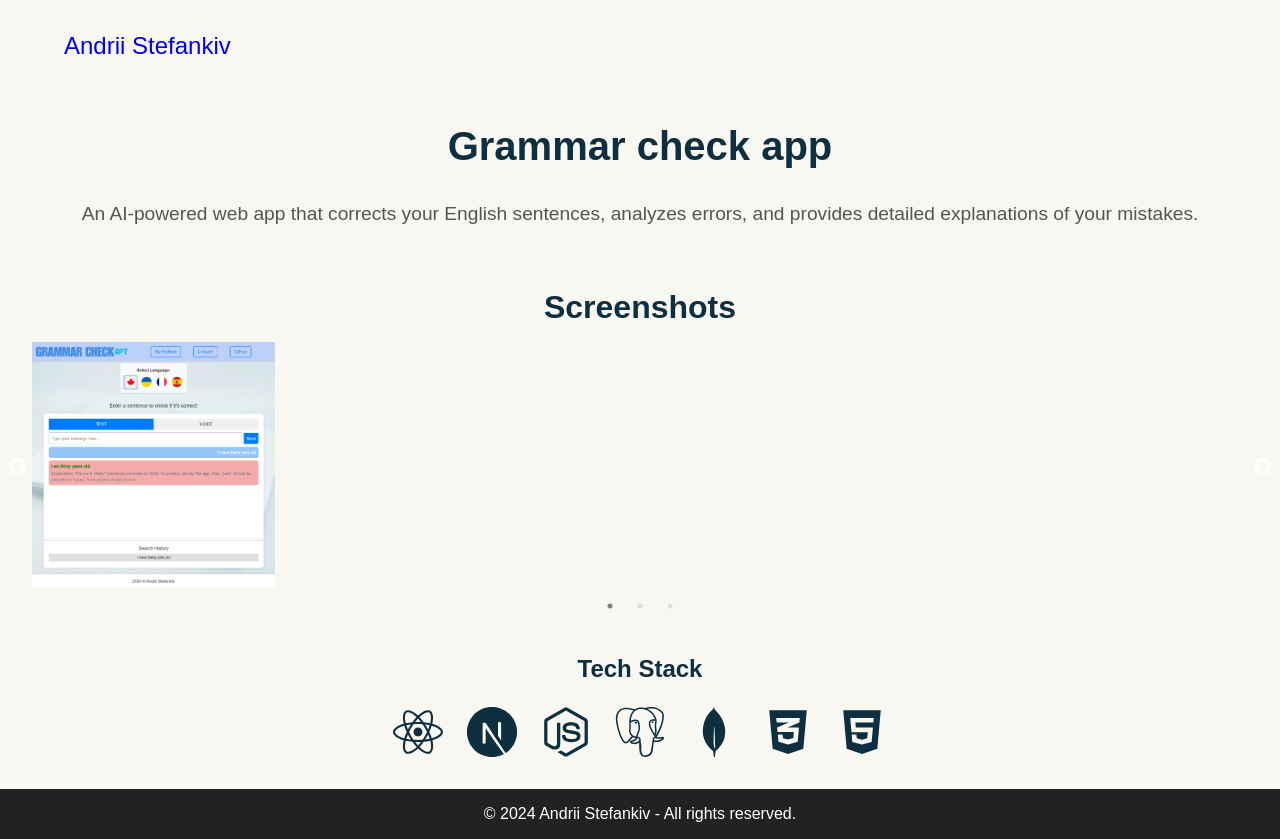
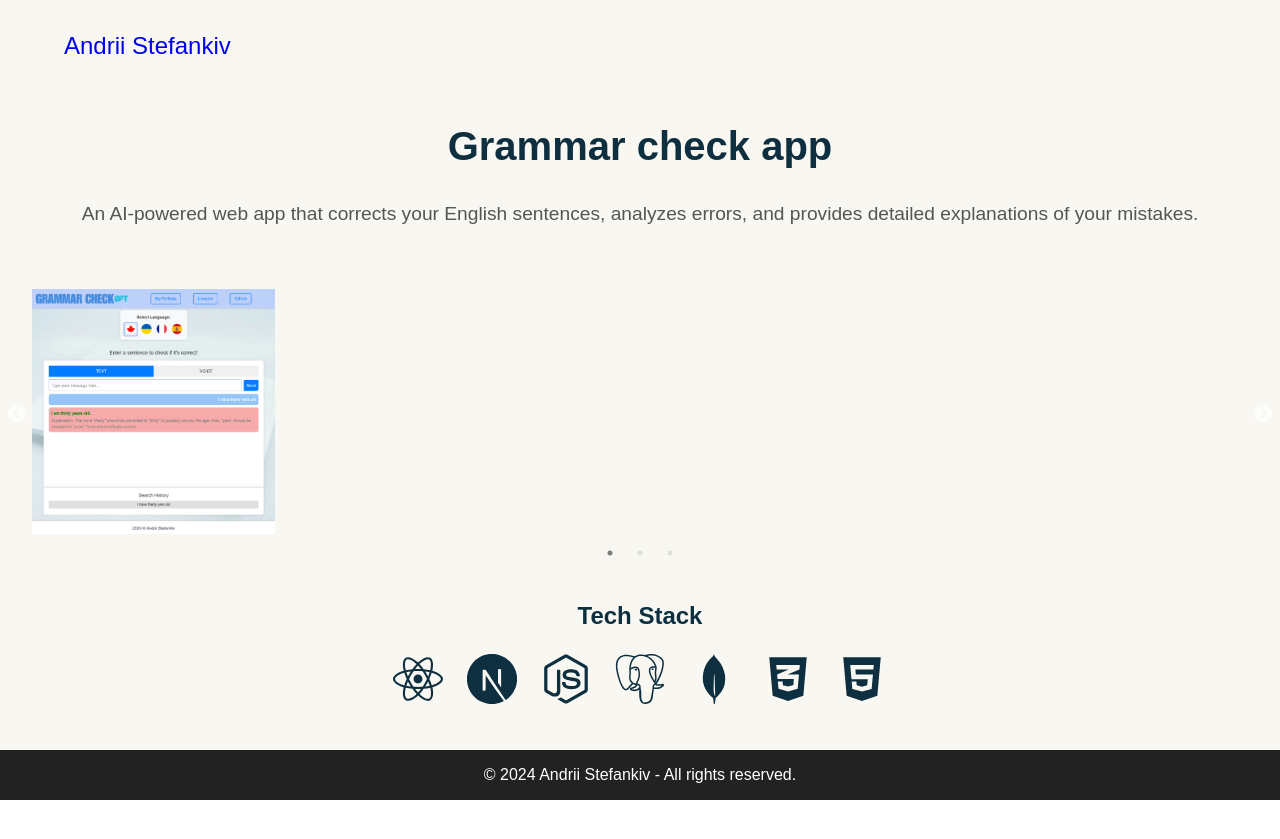
Before and after one commit to AStefankiv/my_portfolio, a React (Vite) app: page /grammar-check in a window 1280 px wide. After the commit the page ends 800 px from the top, so only its background shows below. Built offline with nearby package versions, Linux system fonts and the light colour scheme; a web font is replaced by a local one.

Commit message:
Bring footer to the very bottom

```diff
--- a/src/pages/GrammarCheckPage/GrammarCheckPage.jsx
+++ b/src/pages/GrammarCheckPage/GrammarCheckPage.jsx
@@ -7,8 +7,9 @@ import SimpleSlider from "./SimpleSlider";
 
 const GrammarCheckPage = () => {
   return (
-    <div>
+    <div className="page-container">
       <Header />
+      <main className="content">
       <section className={`innerWidth ${css.introSection}`}>
         <h1>Grammar check app</h1>
         <br />
@@ -18,7 +19,6 @@ const GrammarCheckPage = () => {
       </section>
 
       <section className={css.sliderSection}>
-        <h2>Screenshots</h2>
         <SimpleSlider />
       </section>
 
@@ -35,6 +35,7 @@ const GrammarCheckPage = () => {
         </div>
       </section>
 
+        </main>
       <footer className={`flexCenter ${css.footer}`}>
         <p>© 2024 Andrii Stefankiv - All rights reserved.</p>
       </footer>
--- a/src/styles/global.scss
+++ b/src/styles/global.scss
@@ -1,4 +1,19 @@
 @import './contants.scss';
+
+html, body, .page-container {
+  height: 100%;
+  margin: 0;
+}
+
+.page-container {
+  display: flex;
+  flex-direction: column;
+  min-height: 100vh;
+}
+
+.content {
+  flex: 1;
+}
 
 .bg-primary {
   background: #F8F7F1;
```
